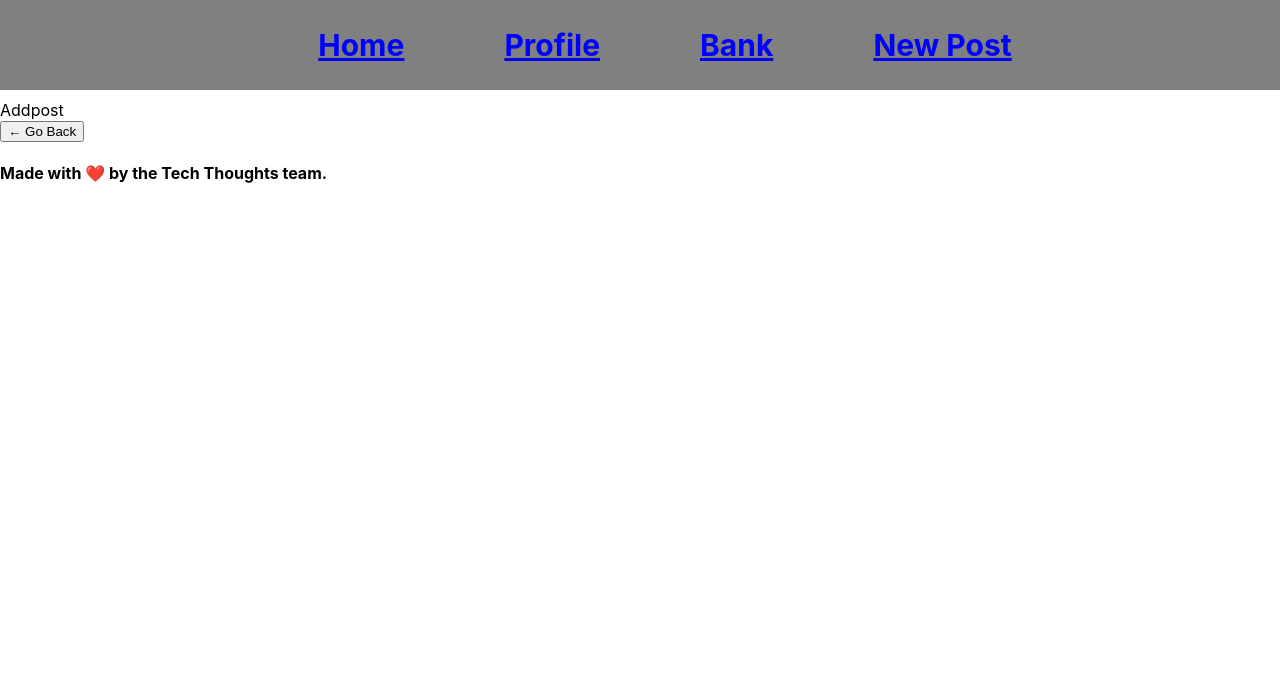
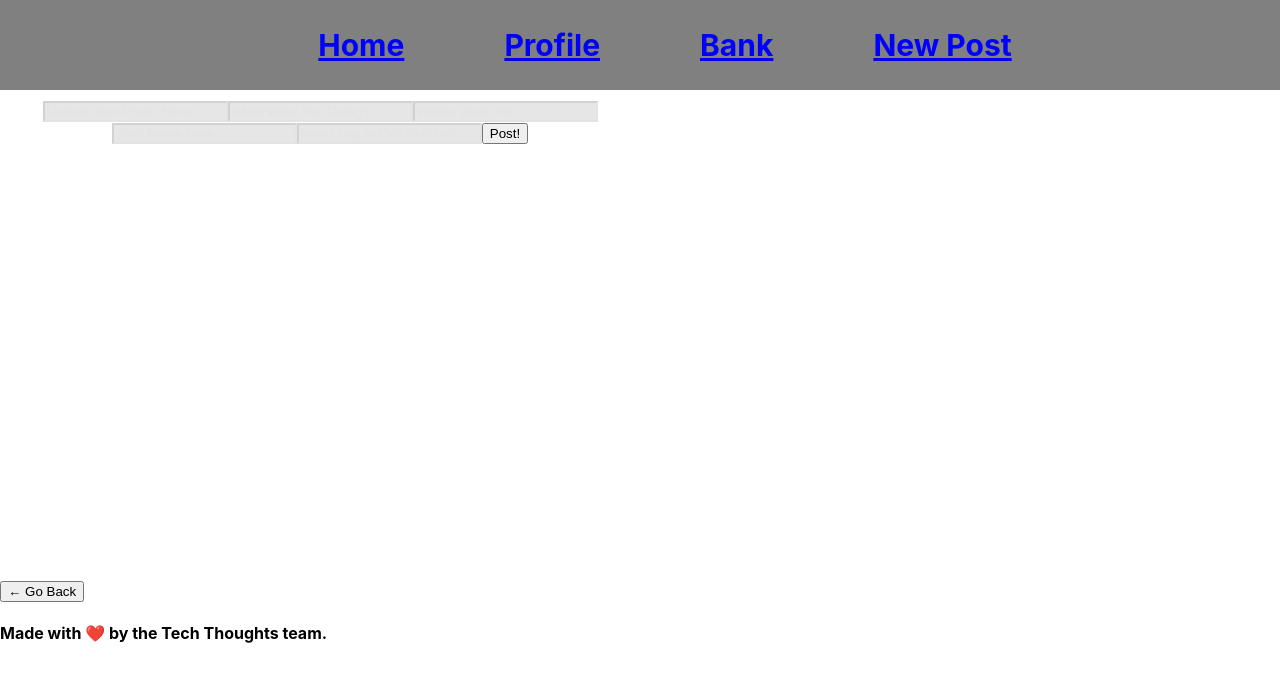
Before and after one commit to KStaySLC/Prove-It, a React (Create React App) app in the folder client/: page /Post in a window 1280 px wide. Shown: the top 682 px of the page. Built offline with nearby package versions, Linux system fonts and the light colour scheme.

Commit message:
addpost.jsx page with no css

```diff
--- a/client/src/pages/Addpost.jsx
+++ b/client/src/pages/Addpost.jsx
@@ -1,8 +1,95 @@
-import React from 'react'
+import React, { useState } from 'react'
+//import '../static/addPost.css'
 
 function Addpost() {
+  const [values, setValues] = useState({
+    photoUpload: "",
+    whatActivity: "",
+    whereU: "",
+    whoPosted: "",
+    howLong: "",
+  });
+
+  const [submitted, setSubmitted] = useState(false);
+  const [valid, setValid] = useState(false);
+
+  const handlePhotoUploadInputChange = (event) => {
+    setValues({...values, photoUpload: event.target.value})
+  }
+
+  const handleWhatActivityInputChange = (event) => {
+    setValues({...values, whatActivity: event.target.value})
+  }
+
+  const handleWhereUInputChange = (event) => {
+    setValues({...values, whereU: event.target.value})
+  }
+
+  const handleWhoPostedInputChange = (event) => {
+    setValues({...values,whoPosted: event.target.value})
+  }
+
+  const handleHowLongInputChange = (event) => {
+    setValues({...values, howLong: event.target.value})
+  }
+
+  const handleSubmit = (event) => {
+    event.preventDefault();
+    if(values.photoUpload && values.whatActivity && values.whereU && values.whoPosted && values.howLong) {
+      setValid(true);
+    }
+    setSubmitted(true);
+  }
+
   return (
-    <div>Addpost</div>
+    <div className="form-container">
+      <form className="upload-form" onSubmit={handleSubmit}>
+        {submitted && valid ?<div className="success-message">You Did It! Woo!</div> : null}
+        <input
+          disabled={submitted}
+          onChange={handlePhotoUploadInputChange}
+          value={values.photoUpload}
+          className="form-field"
+          placeholder="Upload Your Photo Here"
+          name="photoUpload" />
+          {submitted && !values.photoUpload ? <span>Please Upload a Photo</span> : null}
+        <input
+          disabled={submitted}
+          onChange={handleWhatActivityInputChange}
+          value={values.whatActivity}
+          className="form-field"
+          placeholder="What Were You Doing?"
+          name="whatActivity" />
+          {submitted && !values.photoUpload ? <span>Please Tell Us What You Were Doing</span> : null}
+        <input
+          disabled={submitted}
+          onChange={handleWhereUInputChange}
+          value={values.whereU}
+          className="form-field"
+          placeholder="Where Were You?"
+          name="whereU" />
+          {submitted && !values.photoUpload ? <span>Please Tell Us Where You Were</span> : null}
+        <input
+          disabled={submitted}
+          onChange={handleWhoPostedInputChange}
+          value={values.whoPosted}
+          className="form-field"
+          placeholder="Your Name Here"
+          name="whoPosted" />
+          {submitted && !values.photoUpload ? <span>Please Tell Us Your Name</span> : null}
+        <input
+          disabled={submitted}
+          onChange={handleHowLongInputChange}
+          value={values.howLong}
+          className="form-field"
+          placeholder="How Long to Call Bullshit?"
+          name="howLong" />
+          {submitted && !values.photoUpload ? <span>Please Tell Us How Long We Have To Call Bullshit On This</span> : null}
+          <button
+            className="form-field"
+            type="submit">Post!</button>
+      </form>
+    </div>
   )
 }
 
```
